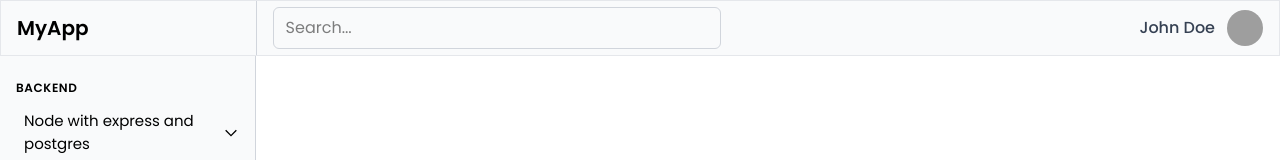
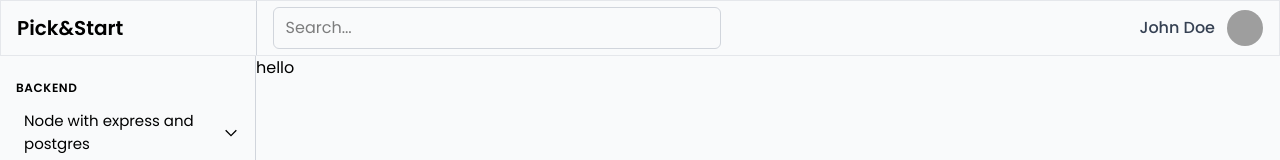
Before and after one commit to Anilbal/Pick-start, a React (Vite) app: page /home in a window 1280 px wide. Shown: the top 160 px of the page. Built offline with nearby package versions, Linux system fonts and the light colour scheme; grey boxes are pictures that could not be loaded.

Commit message:
routing based content

```diff
--- /dev/null
+++ b/src/components/content/DynamicContent.tsx
@@ -0,0 +1,16 @@
+import { useRouterState } from "@tanstack/react-router";
+import NotFound from "../pageNotFound/PageNotFound";
+
+const DynamicContent: React.FC = () => {
+  const path = useRouterState({
+    select: (state) => state.location.pathname,
+  });
+
+  return (
+    <div className="h-full w-full">
+      {path === "/home" ? "hello" : <NotFound />}
+    </div>
+  );
+};
+
+export default DynamicContent;
--- /dev/null
+++ b/src/components/content/TechList.tsx
@@ -0,0 +1,5 @@
+const TechList: React.FC = () => {
+  return <div className="h-full w-full">hello</div>;
+};
+
+export default TechList;
--- a/src/components/navbar/Navbar.tsx
+++ b/src/components/navbar/Navbar.tsx
@@ -1,3 +1,4 @@
+import { Link } from "@tanstack/react-router";
 import React from "react";
 
 const Navbar: React.FC = () => {
@@ -5,7 +6,9 @@ const Navbar: React.FC = () => {
     <nav className="w-full  bg-gray-50 border border-gray-200 flex items-center h-14 fixed top-0 left-0 z-10">
       {/* Logo */}
       <div className="w-1/5 flex items-center px-4 border-r border-gray-300 h-full">
-        <span className="text-xl font-semibold">MyApp</span>
+        <Link to="/home" className="text-xl font-semibold cursor-pointer">
+          Pick&Start
+        </Link>
       </div>
 
       {/* Right Section */}
--- /dev/null
+++ b/src/components/pageNotFound/PageNotFound.tsx
@@ -0,0 +1,26 @@
+import { Link } from "@tanstack/react-router";
+
+const NotFound: React.FC = () => {
+  return (
+    <div className="flex h-screen flex-col items-center justify-center bg-gray-100 px-6 text-center">
+      <h1 className="text-9xl font-extrabold text-gray-700">404</h1>
+
+      <p className="mt-4 text-2xl font-semibold text-gray-800">
+        Page Not Found
+      </p>
+
+      <p className="mt-2 text-gray-600">
+        The page you're looking for doesn’t exist or has been moved.
+      </p>
+
+      <Link
+        to="/"
+        className="mt-6 rounded-md bg-blue-600 px-6 py-3 text-white font-medium transition hover:bg-blue-700"
+      >
+        Go Home
+      </Link>
+    </div>
+  );
+};
+
+export default NotFound;
--- a/src/routes/home.tsx
+++ b/src/routes/home.tsx
@@ -1,5 +1,6 @@
 import { createFileRoute } from "@tanstack/react-router";
 import Sidebar from "../components/sidebar/Sidebar";
+import DynamicContent from "../components/content/DynamicContent";
 
 export const Route = createFileRoute("/home")({
   component: RouteComponent,
@@ -7,9 +8,10 @@ export const Route = createFileRoute("/home")({
 
 function RouteComponent() {
   return (
-    <div>
-      <main>
-        <Sidebar />
+    <div className="flex">
+      <Sidebar />
+      <main className="bg-gray-50 w-4/5 h-[calc(100vh-56px)] mt-14">
+        <DynamicContent />
       </main>
     </div>
   );
```
